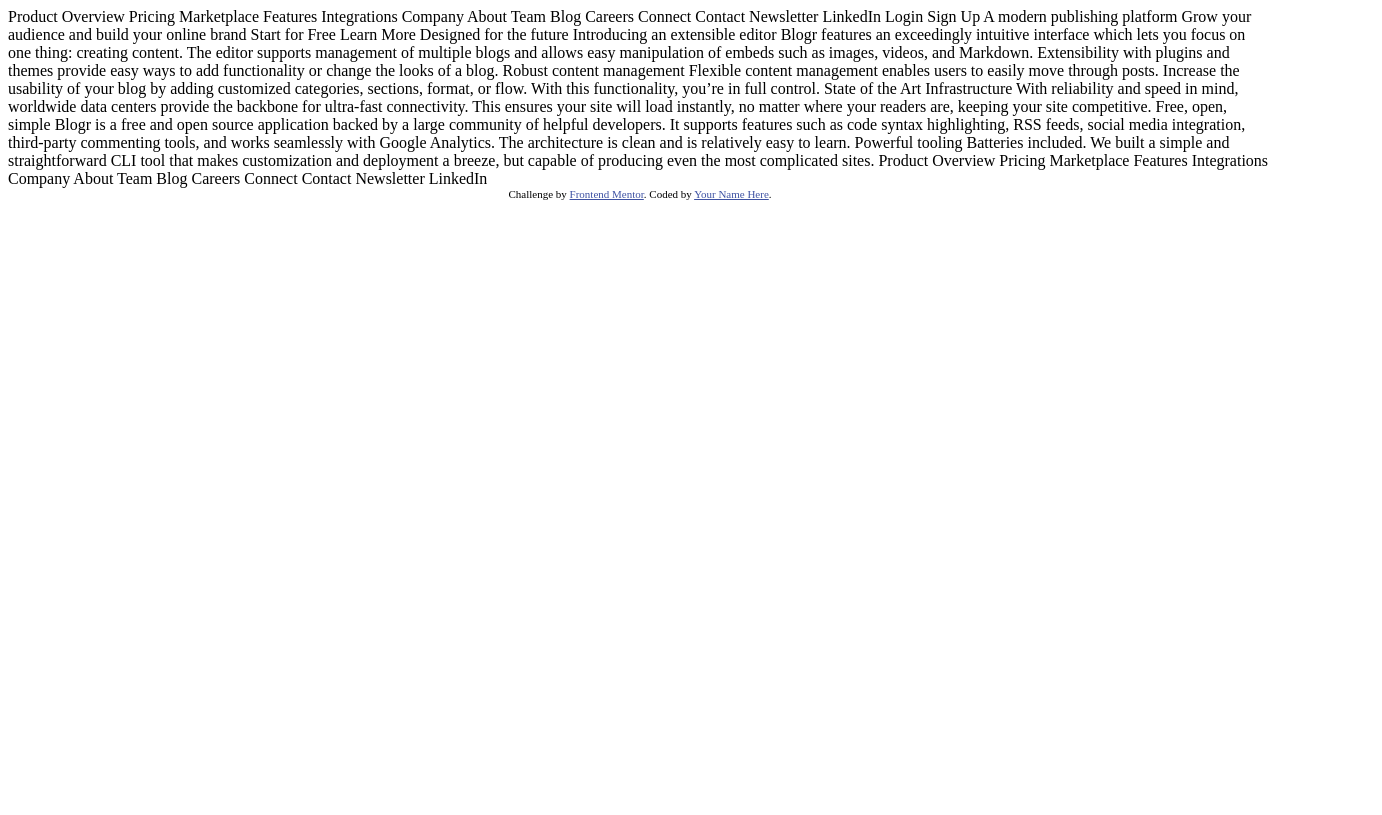
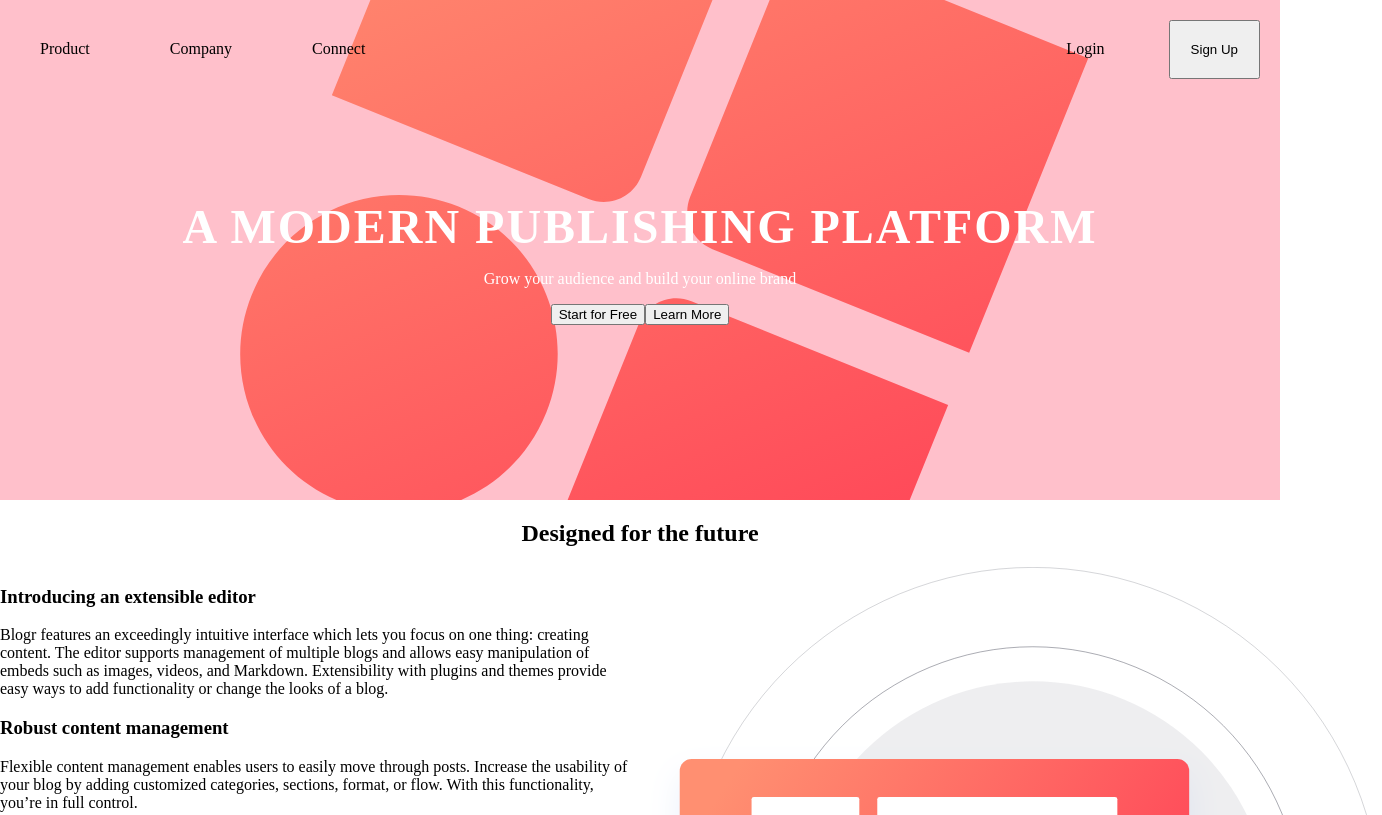
Before and after one commit to elspethcurtis/6-blogr-landing-page-main, a plain HTML site: page index.html in a window 1280 px wide. Shown: the top 815 px of the page, 1382 px wide, since content can reach past the window. Drawn offline with nearby package versions, Linux system fonts and the light colour scheme.

Commit message:
first pass at designing the first two sections

```diff
--- a/index.html
+++ b/index.html
@@ -5,58 +5,71 @@
   <meta name="viewport" content="width=device-width, initial-scale=1.0"> <!-- displays site properly based on user's device -->
 
   <link rel="icon" type="image/png" sizes="32x32" href="./images/favicon-32x32.png">
+  <link rel="stylesheet" href="styles.css">
 
   <title>Frontend Mentor | [Blogr]</title>
 
-  <!-- Feel free to remove these styles or customise in your own stylesheet 👍 -->
-  <style>
-    .attribution { font-size: 11px; text-align: center; }
-    .attribution a { color: hsl(228, 45%, 44%); }
-  </style>
 </head>
 <body>
-  Product
+  <section class="section-1">
+    <header>
+      <div class="header-left">
+        <ul class="product-header">Product
+          <li class="product">Overview</li>
+          <li class="product">Pricing</li>
+          <li class="product">Marketplace</li>
+          <li class="product">Features</li>
+          <li class="product">Integrations</li>
+        </ul>
+        <ul class="company-header">Company
+          <li class="company">About</li>
+          <li class="company">Team</li>
+          <li class="company">Blog</li>
+          <li class="company">Careers</li>
+        </ul>
+        <ul class="connect-header">Connect
+          <li class="connect">Contact</li>
+          <li class="connect">Newsletter</li>
+          <li class="connect">LinkedIn</li>
+        </ul>
+      </div>
 
-  Overview
-  Pricing
-  Marketplace
-  Features
-  Integrations
+      <div class="header-right">
+        <a>Login</a>
+        <button>Sign Up</button>
+      </div>
+      </header>
 
-  Company
+      <div class="header-cta">
+        <h1>A modern publishing platform</h1>
+        <p>Grow your audience and build your online brand</p>
 
-  About
-  Team
-  Blog
-  Careers
+        <button>Start for Free</button>
+        <button>Learn More</button>
+      </div>
+      </section>
 
-  Connect
+  <section class="section-2">
 
-  Contact
-  Newsletter
-  LinkedIn
+    <h2>Designed for the future</h2>
+<div class="columns-1">
 
-  Login
-  Sign Up
+  <div>
+    <h3>Introducing an extensible editor</h3>
+    <p>Blogr features an exceedingly intuitive interface which lets you focus on one thing: creating content.
+      The editor supports management of multiple blogs and allows easy manipulation of embeds such as images,
+      videos, and Markdown. Extensibility with plugins and themes provide easy ways to add functionality or
+      change the looks of a blog.</p>
+</div>
+<div>
+    <h3>Robust content management</h3>
+    <p>Flexible content management enables users to easily move through posts. Increase the usability of your blog
+      by adding customized categories, sections, format, or flow. With this functionality, you’re in full control.</p>
+</div>
 
-  A modern publishing platform
-  Grow your audience and build your online brand
-
-  Start for Free
-  Learn More
-
-  Designed for the future
-
-  Introducing an extensible editor
-  Blogr features an exceedingly intuitive interface which lets you focus on one thing: creating content.
-  The editor supports management of multiple blogs and allows easy manipulation of embeds such as images,
-  videos, and Markdown. Extensibility with plugins and themes provide easy ways to add functionality or
-  change the looks of a blog.
-
-  Robust content management
-  Flexible content management enables users to easily move through posts. Increase the usability of your blog
-  by adding customized categories, sections, format, or flow. With this functionality, you’re in full control.
-
+<img src="images/illustration-editor-desktop.svg" class="section-2-img">
+</div>
+  </section>
   State of the Art Infrastructure
   With reliability and speed in mind, worldwide data centers provide the backbone for ultra-fast connectivity.
   This ensures your site will load instantly, no matter where your readers are, keeping your site competitive.
@@ -95,5 +108,10 @@
     Challenge by <a href="https://www.frontendmentor.io?ref=challenge" target="_blank">Frontend Mentor</a>.
     Coded by <a href="#">Your Name Here</a>.
   </div>
+  <script
+  src="https://code.jquery.com/jquery-3.6.0.min.js"
+  integrity="sha256-/xUj+3OJU5yExlq6GSYGSHk7tPXikynS7ogEvDej/m4="
+  crossorigin="anonymous"></script>
+  <script src="main.js"></script>
 </body>
 </html>
--- /dev/null
+++ b/main.js
@@ -0,0 +1,11 @@
+$(".product-header").click(function(){
+    $(".product").toggle();
+  });
+
+  $(".company-header").click(function(){
+    $(".company").toggle();
+  });
+
+  $(".connect-header").click(function(){
+    $(".connect").toggle();
+  });
--- /dev/null
+++ b/styles.css
@@ -0,0 +1,88 @@
+body{
+    margin: 0;
+}
+
+header {
+    display: flex;
+    flex-wrap: wrap;
+    justify-content: space-between;
+    width:100%;
+
+}
+
+ul{
+    padding: 20px;
+    list-style: none;
+    margin:20px;
+}
+
+.header-left {
+    display: flex;
+}
+
+.header-right button,
+.header-right a {
+    padding: 20px;
+    margin:20px;
+}
+
+.product,
+.company,
+.connect {
+    display: none;
+}
+
+.section-1{
+    background-image: url(images/bg-pattern-intro.svg);
+    height: 500px;
+    background-size: cover;
+    background-repeat: no-repeat;
+    background-position: 50% 50%;
+    background-color: pink;
+    display: flex;
+    justify-content: center;
+    flex-wrap: wrap;
+    align-content:baseline;
+}
+
+.header-cta {
+    display: flex;
+    justify-content: center;
+    flex-wrap: wrap;
+    margin-top: 100px;
+}
+
+.header-cta h1,
+.header-cta p{
+    width: 100%;
+    text-align: center;
+}
+
+.header-cta h1{
+    color: white;
+    text-transform: uppercase;
+    font-size: 48px;
+    letter-spacing: 2px;
+    margin: 0;
+}
+
+.header-cta p{
+    color: white;
+}
+
+.section-2{
+    justify-content: center;
+    width: 100%;
+}
+
+.section-2 h2{
+    text-align: center;
+}
+
+.columns-1{
+    columns: 2 auto;
+}
+
+.section-2-img{
+    height:700px;
+}
```
